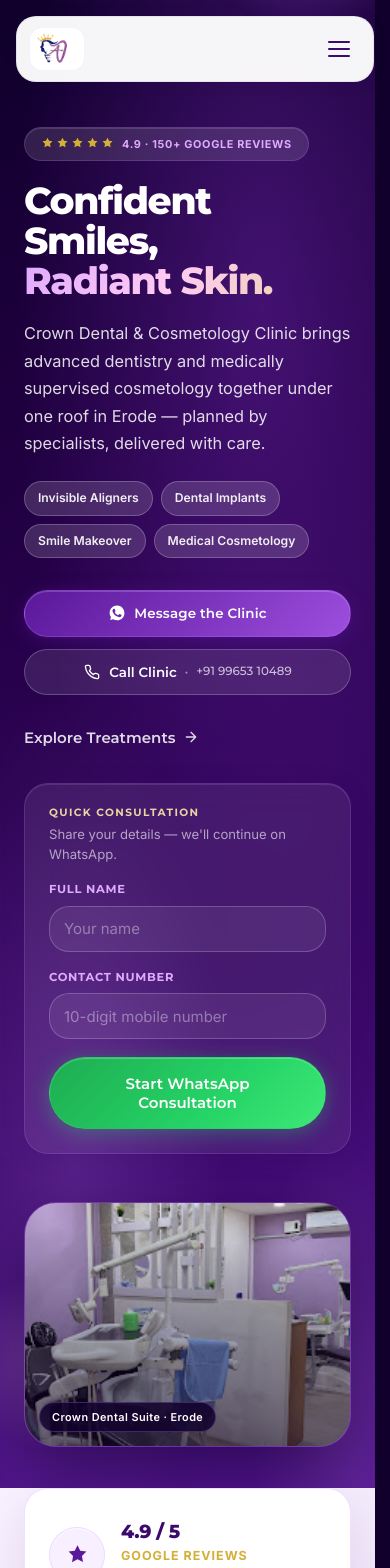
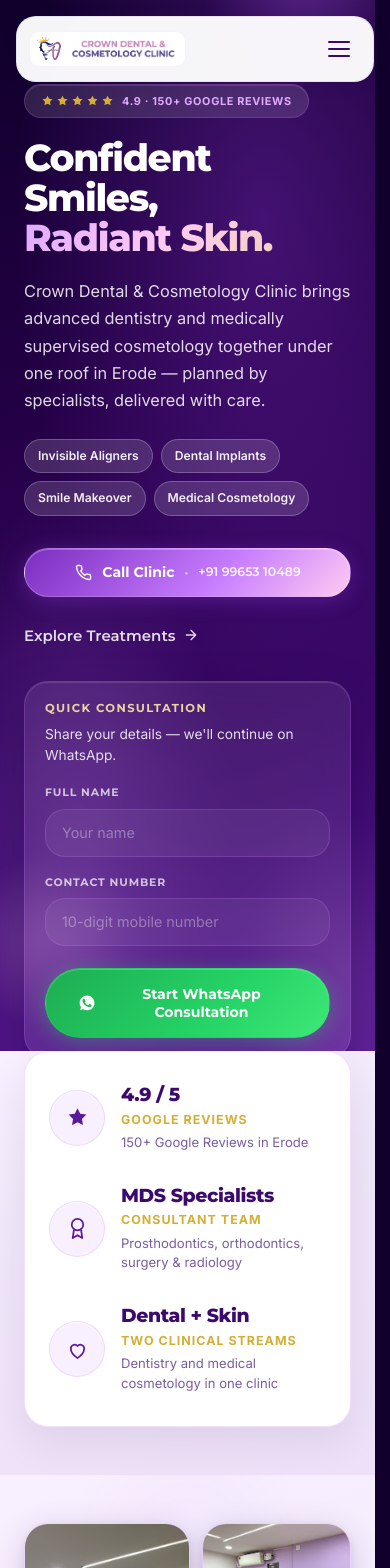
Before and after one commit to girinataraj/Crown-Dental-Clinic, a React (Vite) app: page / in a window 390 px wide. Shown: the top 1568 px of the page. Built offline with nearby package versions, Linux system fonts and the light colour scheme.

Commit message:
feat: implement responsive Navbar and Hero section with integrated consultation form

```diff
--- a/src/components/Hero.css
+++ b/src/components/Hero.css
@@ -1,5 +1,5 @@
 /* ================================================================
-   Hero — editorial split: copy + clinic visual + consultation card
+   Hero — editorial split: copy/actions (left) + clinic visual & form (right)
    ================================================================ */
 
 .hero-section {
@@ -8,7 +8,7 @@
   overflow: hidden;
   display: flex;
   align-items: center;
-  padding: clamp(104px, 15vh, 168px) 0 clamp(72px, 10vh, 112px);
+  padding: clamp(120px, 15vh, 168px) 0 clamp(56px, 8vh, 88px);
   z-index: 1;
 }
 
@@ -48,12 +48,14 @@
 .hero-grid {
   display: grid;
   grid-template-columns: 1fr;
-  gap: var(--space-12);
+  gap: var(--space-8);
   align-items: center;
 }
 
-/* ─── Copy ──────────────────────────────────────────────── */
-.hero-content { max-width: 620px; }
+/* ─── Left Column: Copy & Actions ────────────────────────── */
+.hero-content {
+  max-width: 600px;
+}
 
 .hero-badge {
   display: inline-flex;
@@ -101,7 +103,7 @@
 .hero-subheading {
   font-size: 1.02rem;
   color: var(--text-white-2);
-  max-width: 480px;
+  max-width: 500px;
   margin-bottom: var(--space-6);
   line-height: 1.68;
 }
@@ -126,43 +128,37 @@
 /* ─── CTA group ─────────────────────────────────────────── */
 .hero-cta-group {
   display: flex;
-  flex-direction: column;
+  align-items: center;
   gap: var(--space-3);
-  margin-bottom: var(--space-5);
+  margin-bottom: var(--space-4);
 }
 
-/* PRIMARY: WhatsApp button — extends btn-primary with icon */
-.hero-cta-wa {
-  display: inline-flex;
-  align-items: center;
-  justify-content: center;
-  gap: var(--space-2);
-  white-space: nowrap;
-}
-
-/* SECONDARY: Call button */
+/* PRIMARY: Call button */
 .hero-cta-call {
   display: inline-flex;
   align-items: center;
   justify-content: center;
-  gap: var(--space-2);
+  gap: 10px;
   white-space: nowrap;
-  min-height: 50px;
-  padding: 12px var(--space-6);
+  min-height: 52px;
+  padding: 12px 28px;
   border-radius: var(--radius-full);
-  background: rgba(255, 255, 255, 0.10);
-  border: 1px solid rgba(255, 255, 255, 0.22);
+  background: var(--grad-brand-vivid);
+  border: 1px solid rgba(255, 255, 255, 0.25);
   color: #fff;
   font-family: var(--font-heading);
-  font-size: 0.9375rem;
-  font-weight: 600;
-  transition: background var(--duration-base) var(--ease-luxury),
-              border-color var(--duration-base) var(--ease-luxury);
+  font-size: 0.95rem;
+  font-weight: 700;
+  box-shadow: 0 4px 20px rgba(123, 44, 191, 0.45), inset 0 1px 0 rgba(255, 255, 255, 0.25);
+  transition: transform var(--duration-base) var(--ease-luxury),
+              box-shadow var(--duration-base) var(--ease-luxury),
+              background var(--duration-base) var(--ease-luxury);
 }
 
 .hero-cta-call:hover {
-  background: rgba(255, 255, 255, 0.17);
-  border-color: rgba(255, 255, 255, 0.36);
+  transform: translateY(-2px);
+  box-shadow: 0 8px 30px rgba(123, 44, 191, 0.6), inset 0 1px 0 rgba(255, 255, 255, 0.35);
+  background: linear-gradient(135deg, var(--p-bright) 0%, var(--p-lavender) 60%, var(--ps-pink) 100%);
 }
 
 .hero-cta-icon {
@@ -175,20 +171,20 @@
 }
 
 .hero-cta-icon svg { width: 18px; height: 18px; }
-.hero-cta-icon--phone svg { width: 16px; height: 16px; }
+.hero-cta-icon--phone svg { width: 17px; height: 17px; }
 
 .hero-cta-dot {
-  opacity: 0.5;
+  opacity: 0.6;
   font-size: 0.9em;
 }
 
 .hero-cta-num {
-  font-size: 0.82rem;
-  font-weight: 500;
-  opacity: 0.72;
+  font-size: 0.88rem;
+  font-weight: 600;
+  opacity: 0.92;
 }
 
-.hero-explore { margin-top: var(--space-2); }
+.hero-explore { margin-top: var(--space-1); }
 
 .hero-link {
   display: inline-flex;
@@ -206,17 +202,25 @@
 .hero-link:hover { color: var(--p-accent); }
 .hero-link:hover svg { transform: translateX(4px); }
 
-/* ─── Visual column ─────────────────────────────────────── */
-.hero-visual { position: relative; width: 100%; }
+/* ─── Right Column: Visual + Form Composition ────────────── */
+.hero-right {
+  display: flex;
+  flex-direction: column;
+  gap: 20px;
+  width: 100%;
+  max-width: 480px;
+  margin-left: auto;
+}
 
 .hero-image-frame {
   position: relative;
+  width: 100%;
   border-radius: var(--radius-xl);
   overflow: hidden;
   border: 1px solid rgba(199, 125, 255, 0.26);
-  box-shadow: 0 26px 70px rgba(16, 0, 43, 0.55),
+  box-shadow: 0 20px 50px rgba(16, 0, 43, 0.5),
               inset 0 1px 0 rgba(255, 255, 255, 0.12);
-  aspect-ratio: 4 / 3;
+  aspect-ratio: 16 / 10;
 }
 
 .hero-image {
@@ -249,38 +253,107 @@
   padding: 5px 12px;
 }
 
+.hero-form-wrapper {
+  width: 100%;
+}
+
+.hero-form-wrapper .hero-form {
+  width: 100%;
+  max-width: 100%;
+  margin-top: 0;
+}
+
 
 /* ─── Breakpoints ───────────────────────────────────────── */
 
-/* Mobile CTA sizing — keep one-line at ≤ 430px */
-@media (max-width: 430px) {
-  .hero-cta-wa,
+/* Mobile (≤ 767px) */
+@media (max-width: 767px) {
+  .hero-section {
+    padding: 84px 0 36px;
+  }
+
+  .hero-grid {
+    display: flex;
+    flex-direction: column;
+    gap: 24px;
+  }
+
+  .hero-content {
+    order: 1;
+    max-width: 100%;
+  }
+
+  .hero-right {
+    order: 2;
+    width: 100%;
+    margin-left: 0;
+    gap: 0;
+  }
+
+  /* Large clinic image removed from first mobile hero view */
+  .hero-image-frame {
+    display: none;
+  }
+
   .hero-cta-call {
-    font-size: 0.84rem;
-    padding: 11px var(--space-4);
-    min-height: 46px;
+    width: 100%;
+    font-size: 0.88rem;
+    padding: 12px var(--space-4);
+    min-height: 48px;
   }
-  .hero-cta-num { font-size: 0.74rem; }
+
+  .hero-cta-num { font-size: 0.78rem; }
 }
 
-@media (min-width: 560px) {
-  .hero-cta-group { flex-direction: row; align-items: center; }
-  .hero-cta-wa,
-  .hero-cta-call { flex: 0 1 auto; }
+/* Tablet (768px – 1023px) */
+@media (min-width: 768px) and (max-width: 1023px) {
+  .hero-grid {
+    grid-template-columns: minmax(0, 1fr) minmax(0, 1fr);
+    gap: var(--space-8);
+    align-items: start;
+  }
+
+  .hero-right {
+    max-width: 100%;
+    margin-left: 0;
+  }
+
+  .hero-image-frame {
+    aspect-ratio: 16 / 10;
+  }
 }
 
+/* Desktop (≥ 1024px) */
 @media (min-width: 1024px) {
-  .hero-grid {
-    grid-template-columns: minmax(0, 1fr) minmax(0, 1fr);
-    gap: var(--space-14);
-    align-items: center;
+  .hero-section {
+    padding: clamp(88px, 10vh, 120px) 0 clamp(48px, 6vh, 80px);
   }
 
-  .hero-visual { padding-bottom: 0; }
-  .hero-image-frame { aspect-ratio: 3 / 2; }
+  .hero-grid {
+    grid-template-columns: minmax(0, 1.05fr) minmax(0, 0.95fr);
+    gap: clamp(32px, 4vw, 56px);
+    align-items: start;
+  }
+
+  .hero-right {
+    max-width: 440px;
+    margin-left: auto;
+    gap: 16px;
+  }
+
+  .hero-image-frame {
+    aspect-ratio: 16 / 9.5;
+  }
 }
 
+/* Wide Desktop (≥ 1280px) */
 @media (min-width: 1280px) {
-  .hero-grid { gap: var(--space-16); }
-  .hero-image-frame { aspect-ratio: 4 / 3; }
+  .hero-grid {
+    gap: var(--space-12);
+  }
+
+  .hero-right {
+    max-width: 460px;
+    gap: 18px;
+  }
 }
--- a/src/components/Hero.tsx
+++ b/src/components/Hero.tsx
@@ -23,11 +23,6 @@
   </svg>
 );
 
-const WhatsIcon = () => (
-  <svg viewBox="0 0 24 24" fill="currentColor" aria-hidden="true">
-    <path d="M17.472 14.382c-.297-.149-1.758-.867-2.03-.967-.273-.099-.471-.148-.67.15-.197.297-.767.966-.94 1.164-.173.199-.347.223-.644.075-.297-.15-1.255-.463-2.39-1.475-.883-.788-1.48-1.761-1.653-2.059-.173-.297-.018-.458.13-.606.134-.133.298-.347.446-.52.149-.174.198-.298.298-.497.099-.198.05-.371-.025-.52-.075-.149-.669-1.612-.916-2.207-.242-.579-.487-.5-.669-.51a12.8 12.8 0 0 0-.57-.01c-.198 0-.52.074-.792.372-.272.297-1.04 1.016-1.04 2.479 0 1.462 1.065 2.875 1.213 3.074.149.198 2.096 3.2 5.077 4.487.709.306 1.262.489 1.694.625.712.227 1.36.195 1.871.118.571-.085 1.758-.719 2.006-1.413.248-.694.248-1.289.173-1.413-.074-.124-.272-.198-.57-.347M12.05 21.785h-.004a9.87 9.87 0 0 1-5.031-1.378l-.361-.214-3.741.982.998-3.648-.235-.374a9.86 9.86 0 0 1-1.51-5.26c.001-5.45 4.436-9.884 9.888-9.884 2.64 0 5.122 1.03 6.988 2.898a9.82 9.82 0 0 1 2.893 6.994c-.003 5.45-4.437 9.884-9.885 9.884" />
-  </svg>
-);
 
 const stagger = { transition: { staggerChildren: 0.1 } };
 const fadeUp = {
@@ -57,6 +52,7 @@
         <motion.div {...stagger} initial="initial" animate="animate" className="hero-grid">
 
           {/* ── Copy column ── */}
+          {/* ── Left Column: Editorial copy & primary actions ── */}
           <div className="hero-content">
             <motion.div variants={fadeUp} className="hero-badge" role="img"
               aria-label={`${CLINIC.googleRating} star rated on Google`}>
@@ -86,13 +82,7 @@
             </motion.div>
 
             <motion.div variants={fadeUp} className="hero-cta-group">
-              {/* PRIMARY: WhatsApp — general clinic */}
-              <a href={CLINIC.whatsapp} target="_blank" rel="noopener noreferrer"
-                className="btn-primary hero-cta-wa" aria-label="Message Crown Dental on WhatsApp">
-                <span className="hero-cta-icon" aria-hidden="true"><WhatsIcon /></span>
-                Message the Clinic
-              </a>
-              {/* SECONDARY: Call — general clinic */}
+              {/* PRIMARY: Call Clinic */}
               <a href={CLINIC.phoneHref}
                 className="hero-cta-call" aria-label={`Call Crown Dental: ${CLINIC.phoneDisplay}`}>
                 <span className="hero-cta-icon hero-cta-icon--phone" aria-hidden="true"><PhoneIcon /></span>
@@ -107,19 +97,19 @@
                 Explore Treatments <ArrowIcon />
               </a>
             </motion.div>
-
-            <motion.div variants={fadeUp}>
-              <HeroConsultForm />
-            </motion.div>
           </div>
 
-          {/* ── Clinic image — primary visual anchor ── */}
-          <motion.div variants={fadeUp} className="hero-visual">
-            <div className="hero-image-frame">
+          {/* ── Right Column: Clinic image + Quick Consultation card ── */}
+          <motion.div variants={fadeUp} className="hero-right">
+            {/* <div className="hero-image-frame">
               <img src={IMAGES.dentalSuite}
                 alt="Dental treatment suite at Crown Dental &amp; Cosmetology Clinic, Erode"
                 className="hero-image" />
               <span className="hero-image-tag">Crown Dental Suite · Erode</span>
+            </div> */}
+
+            <div className="hero-form-wrapper">
+              <HeroConsultForm />
             </div>
           </motion.div>
 
--- a/src/components/HeroConsultForm.css
+++ b/src/components/HeroConsultForm.css
@@ -1,96 +1,147 @@
 /* ================================================================
    Hero consultation form — compact WhatsApp lead capture.
    ----------------------------------------------------------------
-   Deliberately small: two fields and a button, not the multi-option
-   consultation card this replaced. Sits below the primary hero CTAs
-   so the clinic image stays the visual anchor of the section.
+   Clean vertical grid with left-aligned inputs and header, consistent
+   vertical rhythm and responsive sizing.
    ================================================================ */
 
 .hero-form {
-  margin-top: var(--space-6);
-  padding: var(--space-5) var(--space-6) var(--space-6);
+  margin-top: 0;
+  padding: 24px 28px;
   border-radius: var(--radius-lg);
-  background: rgba(255, 255, 255, 0.07);
-  backdrop-filter: blur(18px);
-  -webkit-backdrop-filter: blur(18px);
-  border: 1px solid rgba(199, 125, 255, 0.20);
-  box-shadow: var(--shadow-soft), inset 0 1px 0 rgba(255, 255, 255, 0.10);
+  background: rgba(255, 255, 255, 0.08);
+  backdrop-filter: blur(20px);
+  -webkit-backdrop-filter: blur(20px);
+  border: 1px solid rgba(199, 125, 255, 0.22);
+  box-shadow: 0 16px 40px rgba(16, 0, 43, 0.35),
+              inset 0 1px 0 rgba(255, 255, 255, 0.12);
   display: flex;
   flex-direction: column;
-  gap: var(--space-4);
-  max-width: 420px;
+  align-items: stretch;
+  text-align: left;
+  width: 100%;
+  max-width: 100%;
+  box-sizing: border-box;
 }
 
-.hero-form-header { display: flex; flex-direction: column; gap: 3px; }
+.hero-form-header {
+  display: flex;
+  flex-direction: column;
+  gap: 8px;
+  margin-bottom: 18px;
+  text-align: left;
+  align-items: flex-start;
+}
 
 .hero-form-eyebrow {
   font-family: var(--font-heading);
-  font-size: 0.66rem;
+  font-size: 0.72rem;
   font-weight: 700;
   text-transform: uppercase;
-  letter-spacing: 0.13em;
+  letter-spacing: 0.12em;
   color: var(--gold-soft);
+  line-height: 1.2;
+  text-align: left;
+  display: block;
 }
 
 .hero-form-hint {
-  font-size: 0.82rem;
-  color: var(--text-white-3);
+  font-size: 0.86rem;
+  color: var(--text-white-2);
   line-height: 1.5;
+  margin: 0;
+  text-align: left;
 }
 
 .hero-form-field {
   display: flex;
   flex-direction: column;
-  gap: 6px;
+  gap: 7px;
+  margin-bottom: 16px;
+  text-align: left;
+  align-items: stretch;
 }
 
 .hero-form-field label {
   font-family: var(--font-heading);
-  font-size: 0.72rem;
+  font-size: 0.68rem;
   font-weight: 700;
   text-transform: uppercase;
-  letter-spacing: 0.06em;
-  color: var(--p-soft);
+  letter-spacing: 0.08em;
+  color: rgba(255, 255, 255, 0.72);
+  text-align: left;
+  display: block;
 }
 
 .hero-form-field input {
-  height: 46px;
-  padding: 0 14px;
+  width: 100%;
+  min-height: 48px;
+  padding: 12px 16px;
   border-radius: var(--radius-md);
-  background: rgba(255, 255, 255, 0.07);
-  border: 1px solid rgba(255, 255, 255, 0.20);
+  border: 1px solid rgba(199, 125, 255, 0.22);
+  background: rgba(255, 255, 255, 0.06);
   color: #fff;
   font-family: var(--font-body);
-  font-size: 0.9375rem;
+  font-size: 0.92rem;
+  box-sizing: border-box;
   transition: border-color var(--duration-base) var(--ease-luxury),
               background var(--duration-base) var(--ease-luxury);
 }
 
 .hero-form-field input::placeholder {
-  color: rgba(255, 255, 255, 0.38);
+  color: rgba(255, 255, 255, 0.35);
 }
 
 .hero-form-field input:focus {
-  border-color: var(--p-accent);
-  background: rgba(255, 255, 255, 0.11);
+  outline: none;
+  border-color: var(--p-soft);
+  background: rgba(255, 255, 255, 0.10);
 }
 
-.hero-form-field input[aria-invalid='true'] {
-  border-color: #ff8fa3;
-  background: rgba(255, 90, 120, 0.08);
+.hero-form-field input[aria-invalid="true"] {
+  border-color: #f87171;
 }
 
 .hero-form-error {
-  font-size: 0.76rem;
-  font-weight: 500;
-  color: #ffb3c1;
+  font-size: 0.72rem;
+  color: #f87171;
+  margin-top: 2px;
 }
 
 .hero-form-submit {
   width: 100%;
-  margin-top: 2px;
+  min-height: 50px;
+  margin-top: 6px;
+  display: inline-flex;
+  align-items: center;
+  justify-content: center;
+  gap: 10px;
+  font-family: var(--font-heading);
+  font-size: 0.95rem;
+  font-weight: 700;
+}
+
+/* ─── Responsive ───────────────────────────────────────── */
+
+@media (max-width: 767px) {
+  .hero-form {
+    padding: 20px;
+    max-width: 100%;
+  }
+
+  .hero-form-field input {
+    min-height: 48px;
+    font-size: 0.9rem;
+  }
+
+  .hero-form-submit {
+    min-height: 48px;
+    font-size: 0.88rem;
+  }
 }
 
 @media (min-width: 1024px) {
-  .hero-form { margin-top: var(--space-8); }
+  .hero-form {
+    padding: 24px 28px;
+  }
 }
--- a/src/components/HeroConsultForm.tsx
+++ b/src/components/HeroConsultForm.tsx
@@ -7,6 +7,12 @@
    10-digit number starting 6–9, with an optional +91 / 91 / 0 prefix.
    Deliberately loose about separators so real numbers aren't rejected. */
 const PHONE_PATTERN = /^(?:\+91|91|0)?[6-9]\d{9}$/;
+
+const WhatsIcon = () => (
+  <svg viewBox="0 0 24 24" fill="currentColor" width="18" height="18" aria-hidden="true" style={{ flexShrink: 0 }}>
+    <path d="M17.472 14.382c-.297-.149-1.758-.867-2.03-.967-.273-.099-.471-.148-.67.15-.197.297-.767.966-.94 1.164-.173.199-.347.223-.644.075-.297-.15-1.255-.463-2.39-1.475-.883-.788-1.48-1.761-1.653-2.059-.173-.297-.018-.458.13-.606.134-.133.298-.347.446-.52.149-.174.198-.298.298-.497.099-.198.05-.371-.025-.52-.075-.149-.669-1.612-.916-2.207-.242-.579-.487-.5-.669-.51a12.8 12.8 0 0 0-.57-.01c-.198 0-.52.074-.792.372-.272.297-1.04 1.016-1.04 2.479 0 1.462 1.065 2.875 1.213 3.074.149.198 2.096 3.2 5.077 4.487.709.306 1.262.489 1.694.625.712.227 1.36.195 1.871.118.571-.085 1.758-.719 2.006-1.413.248-.694.248-1.289.173-1.413-.074-.124-.272-.198-.57-.347M12.05 21.785h-.004a9.87 9.87 0 0 1-5.031-1.378l-.361-.214-3.741.982.998-3.648-.235-.374a9.86 9.86 0 0 1-1.51-5.26c.001-5.45 4.436-9.884 9.888-9.884 2.64 0 5.122 1.03 6.988 2.898a9.82 9.82 0 0 1 2.893 6.994c-.003 5.45-4.437 9.884-9.885 9.884" />
+  </svg>
+);
 
 interface FormErrors {
   name?: string;
@@ -101,7 +107,8 @@
       </div>
 
       <button type="submit" className="btn-whatsapp hero-form-submit">
-        Start WhatsApp Consultation
+        <WhatsIcon />
+        <span>Start WhatsApp Consultation</span>
       </button>
     </form>
   );
--- a/src/components/Navbar.css
+++ b/src/components/Navbar.css
@@ -76,22 +76,23 @@
 .navbar-logo-plate {
   display: flex;
   align-items: center;
-  gap: 9px;
-  padding: 5px 12px 5px 5px;
-  border-radius: 13px;
+  gap: 7px;
+  padding: 4px 10px 4px 5px;
+  border-radius: 10px;
   background: #fff;
   border: 1px solid rgba(199, 125, 255, 0.12);
   box-shadow: none;
   flex-shrink: 0;
+  max-width: calc(100% - 4px);
   transition: transform 0.3s ease;
 }
 
 .navbar-brand:hover .navbar-logo-plate {
-  transform: scale(1.03);
+  transform: scale(1.02);
 }
 
 .navbar-logo-img {
-  height: 32px;
+  height: 26px;
   width: auto;
   object-fit: contain;
   display: block;
@@ -99,10 +100,12 @@
 }
 
 .navbar-logo-text-img {
-  height: 24px;
+  height: 18px;
   width: auto;
+  max-width: 175px;
   object-fit: contain;
-  display: none;
+  display: block; /* Always visible across all screen sizes */
+  flex-shrink: 1;
 }
 
 
@@ -470,7 +473,9 @@
    where the links themselves are tightest — mirrors the old text
    treatment's tiering exactly, just swapped onto the image. */
 @media (min-width: 480px) {
-  .navbar-logo-text-img { display: block; }
+  .navbar-logo-plate { padding: 5px 12px 5px 5px; gap: 8px; border-radius: 12px; }
+  .navbar-logo-img { height: 30px; }
+  .navbar-logo-text-img { height: 22px; max-width: none; }
 }
 
 @media (min-width: 768px) {
@@ -490,9 +495,9 @@
 }
 
 @media (min-width: 1024px) and (max-width: 1179px) {
-  .navbar-links { gap: var(--space-3); }
-  .navbar-link { font-size: 0.85rem; padding: 22px 0; }
-  .navbar-logo-text-img { display: none; }
+  .navbar-links { gap: 10px; }
+  .navbar-link { font-size: 0.82rem; padding: 22px 0; }
+  .navbar-logo-text-img { height: 20px; }
   .navbar-phone-text { display: none; }
 }
 
```
